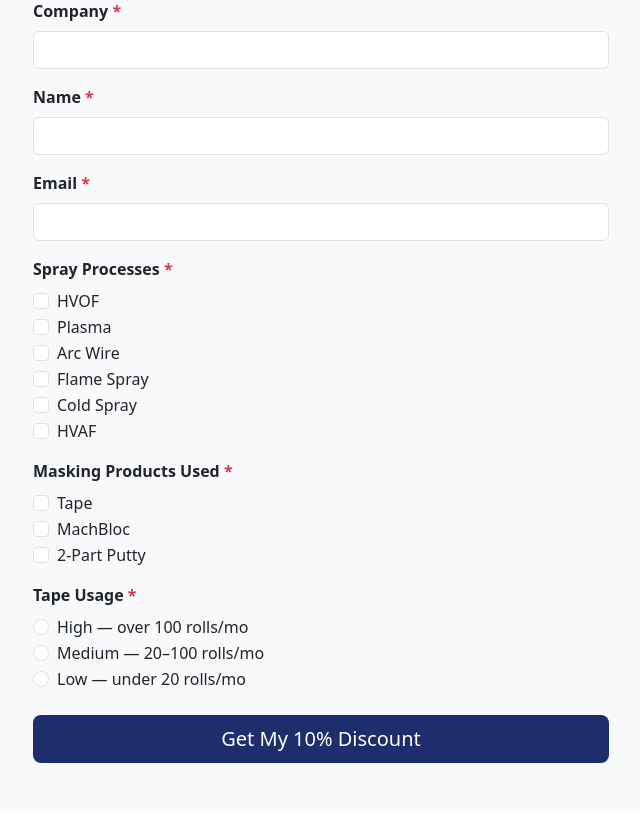
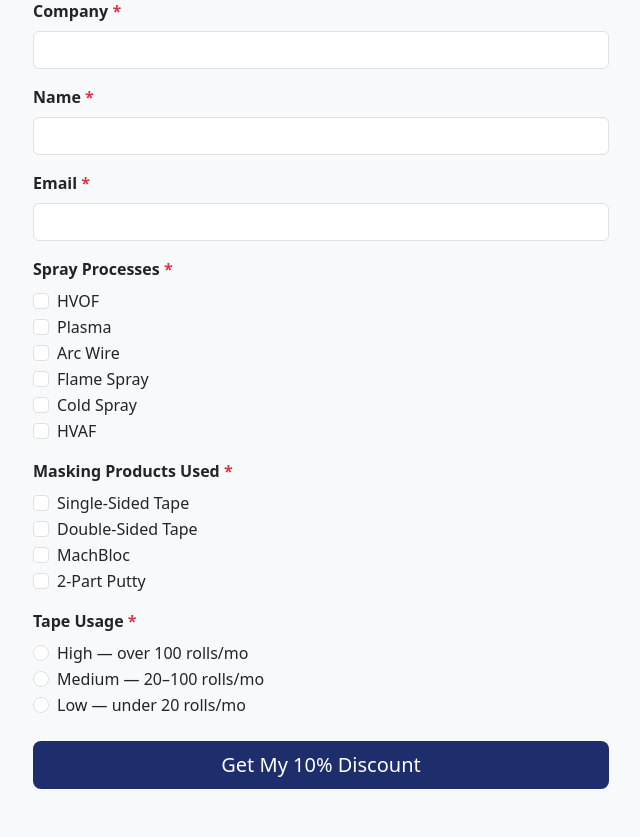
Before and after one commit to shieldmasking/shield, a PHP site: page /prospect.php in a window 1280 px wide. Shown: the part 205-1042 px from the top of the page, without its empty margins (319-959 px from the left). Before the commit the page ends 968 px from the top, so only its background shows below. Run offline with PHP 8.4, Linux system fonts and the light colour scheme; data that the repository does not hold is empty; a stand-in replaces the project's code that opens the database connection.

Commit message:
Update masking products: split Tape into Single-Sided and Double-Sided
Co-Authored-By: Claude Sonnet 4.6 <noreply@anthropic.com>

```diff
--- a/prospect.php
+++ b/prospect.php
@@ -50,7 +50,7 @@ function h(string $s): string {
 leads_ensure_table();
 
 $spray_options = ['HVOF', 'Plasma', 'Arc Wire', 'Flame Spray', 'Cold Spray', 'HVAF'];
-$mask_options  = ['Tape', 'MachBloc', '2-Part Putty'];
+$mask_options  = ['Single-Sided Tape', 'Double-Sided Tape', 'MachBloc', '2-Part Putty'];
 $usage_options = [
     'high' => 'High — over 100 rolls/mo',
     'med'  => 'Medium — 20–100 rolls/mo',
```
